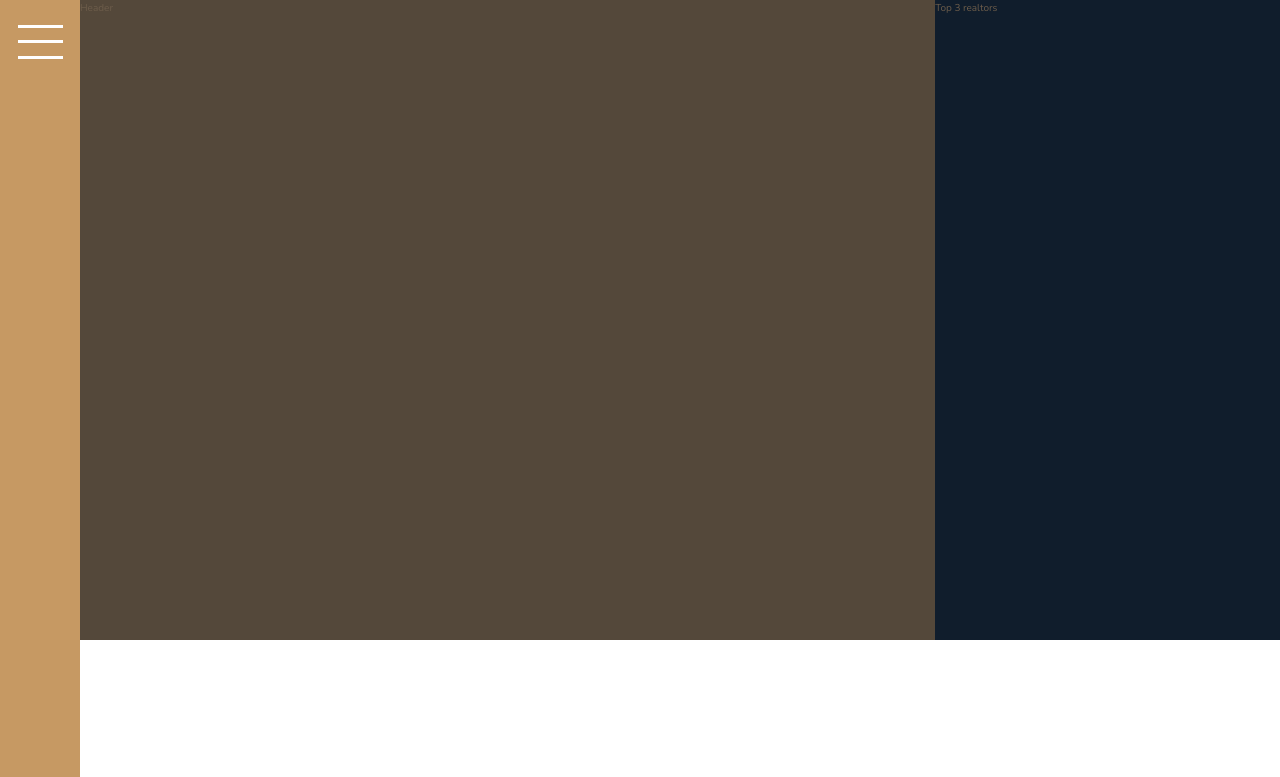
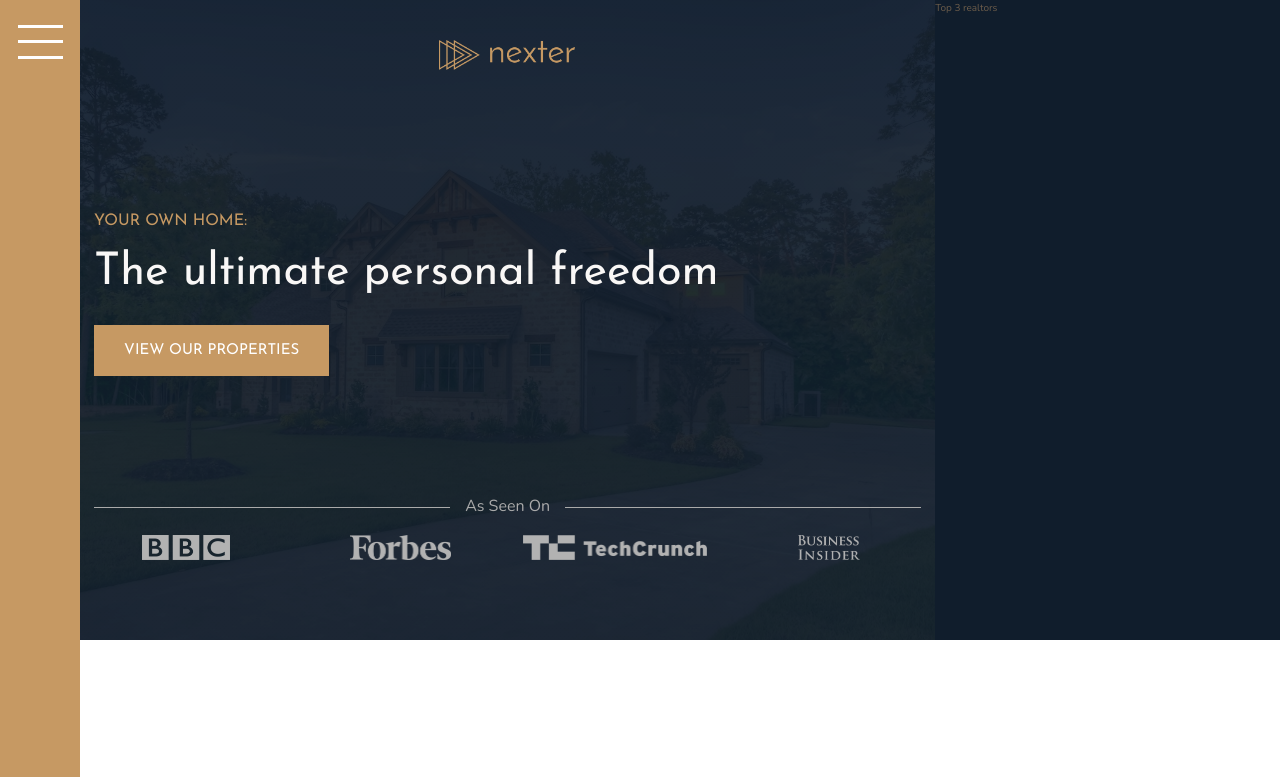
Before and after one commit to abodbazyan/Nexter-Design, a website: page index.html in a window 1280 px wide. Shown: the top 777 px of the page. Drawn offline with nearby package versions, Linux system fonts and the light colour scheme.

Commit message:
Building and styling the Header section

```diff
--- a/index.html
+++ b/index.html
@@ -18,7 +18,19 @@
     <div class="sidebar">
       <button class="nav-btn"></button>
     </div>
-    <header class="header">Header</header>
+    <header class="header">
+      <img src="img/logo.png" alt="Nexter logo" class="header__logo" />
+      <h3 class="heading-3">Your own home:</h3>
+      <h1 class="heading-1">The ultimate personal freedom</h1>
+      <button class="btn header__btn">View our properties</button>
+      <div class="header__seenon-text">As Seen On</div>
+      <div class="header__seenon-logos">
+        <img src="img/logo-bbc.png" alt="Seen on logo 1" />
+        <img src="img/logo-forbes.png" alt="Seen on logo 2" />
+        <img src="img/logo-techcrunch.png" alt="Seen on logo 3" />
+        <img src="img/logo-bi.png" alt="Seen on logo 4" />
+      </div>
+    </header>
     <div class="realtors">Top 3 realtors</div>
     <section class="features">
       <div class="feature">
--- a/sass/_header.scss
+++ b/sass/_header.scss
@@ -1,4 +1,58 @@
 .header {
-  background-color: $color-grey-dark-1;
   grid-column: full-start / col-end 6;
+  background-image: linear-gradient(
+      rgba($color-secondary, 0.93),
+      rgba($color-secondary, 0.93)
+    ),
+    url(../img/hero.jpeg);
+  background-size: cover;
+  background-position: center;
+  padding: 8rem;
+  padding-top: 4rem;
+
+  display: grid;
+  grid-template-rows: 1fr min-content 6rem 1fr;
+  grid-template-columns: max-content;
+  grid-row-gap: 1.5rem;
+  justify-content: center;
+
+  &__logo {
+    height: 3rem;
+    justify-self: center;
+  }
+
+  &__btn {
+    align-self: start;
+    justify-self: start;
+  }
+
+  &__seenon-text {
+    display: grid;
+    grid-template-columns: 1fr max-content 1fr;
+    grid-column-gap: 1.5rem;
+    align-items: center;
+
+    font-size: 1.6rem;
+    color: $color-grey-light-2;
+
+    &::before,
+    &::after {
+      content: "";
+      height: 1px;
+      display: block;
+      background-color: currentColor;
+    }
+  }
+
+  &__seenon-logos {
+    display: grid;
+    grid-template-columns: repeat(4, 1fr);
+    grid-column-gap: 3rem;
+    justify-items: center;
+
+    img {
+      height: 2.5rem;
+      filter: brightness(70%);
+    }
+  }
 }
--- a/sass/_typography.scss
+++ b/sass/_typography.scss
@@ -5,6 +5,9 @@
 
 .heading-1 {
   @extend %heading;
+  font-size: 4.5rem;
+  color: $color-grey-light-1;
+  line-height: 1;
 }
 
 .heading-2 {
```
Also changed, not shown: css/style.css.
